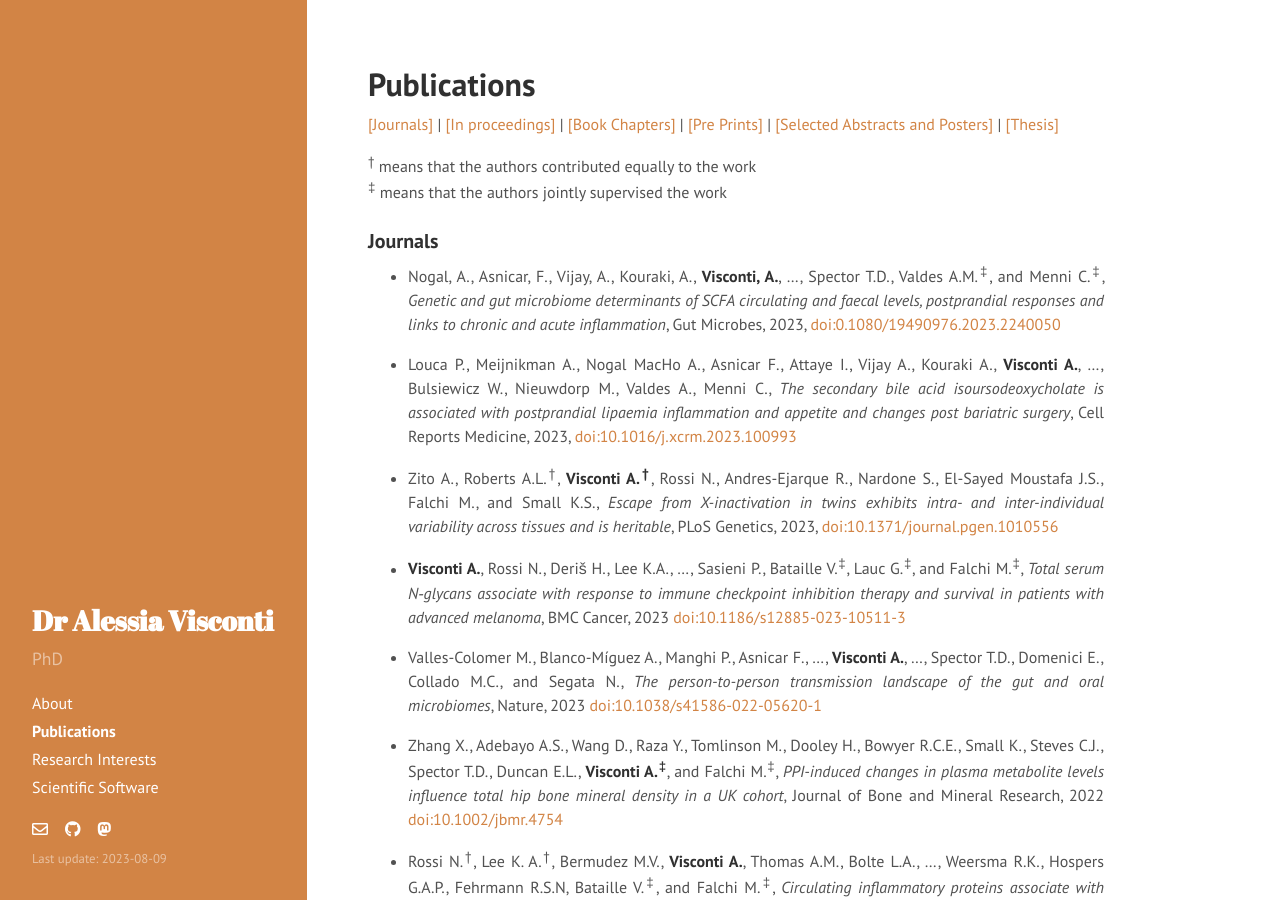
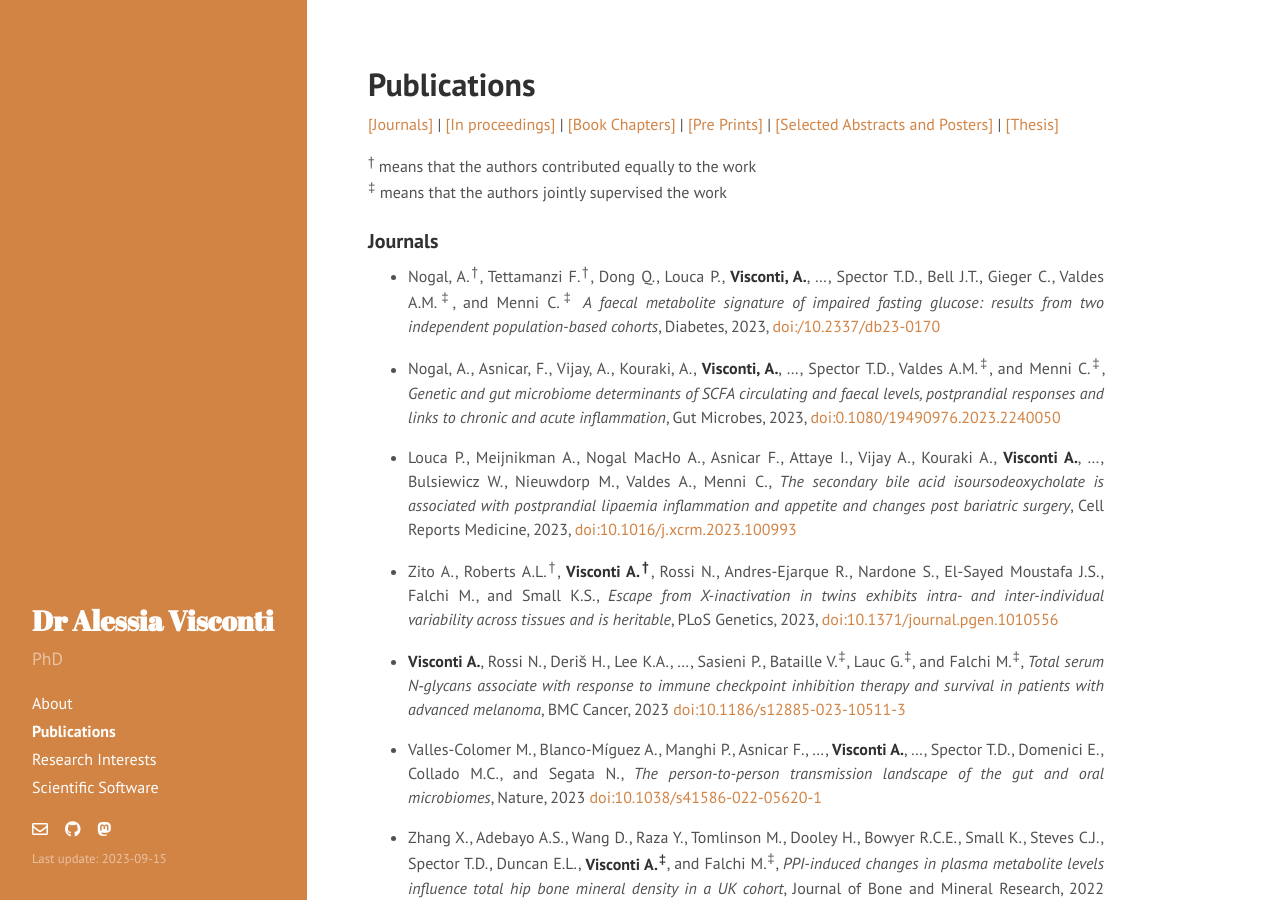
Before and after one commit to alesssia/alesssia.github.io, a Jekyll site: the page built from publications.md, in a window 1280 px wide and 900 px high. Built offline with Jekyll 4.4.1, drawn with Linux system fonts in a browser that asks for light colours; nearby versions of some CDN libraries; a style sheet for code colours, icons or effects is not loaded.

Commit message:
Added Diabetes to publications

```diff
--- a/_config.yml
+++ b/_config.yml
@@ -11,7 +11,7 @@ tagline:     ''
 description: 'PhD'
 url:         http://alesssia.github.io/
 baseurl:     /
-lastmod:    '2023-08-09'
+lastmod:    '2023-09-15'
 
 author:
   name:      'Alessia Visconti'
--- a/publications.md
+++ b/publications.md
@@ -16,6 +16,8 @@ title: Publications
 <sup>‡</sup> means that the authors jointly supervised the work
 
 ###  Journals
+
+- Nogal, A.<sup>†</sup>, Tettamanzi F.<sup>†</sup>, Dong Q., Louca P., **Visconti, A.**, ...,  Spector T.D., Bell J.T., Gieger C., Valdes A.M.<sup>‡</sup>, and Menni C.<sup>‡</sup> *A faecal metabolite signature of impaired fasting glucose: results from two independent population-based cohorts*, Diabetes, 2023, [doi:/10.2337/db23-0170](https://diabetesjournals.org/diabetes/article/doi/10.2337/db23-0170/153601/A-faecal-metabolite-signature-of-impaired-fasting)
 
 - Nogal, A., Asnicar, F., Vijay, A., Kouraki, A., **Visconti, A.**, ..., Spector T.D., Valdes A.M.<sup>‡</sup>, and Menni C.<sup>‡</sup>, *Genetic and gut microbiome determinants of SCFA circulating and faecal levels, postprandial responses and links to chronic and acute inflammation*, Gut Microbes, 2023, [doi:0.1080/19490976.2023.2240050](https://www.tandfonline.com/doi/full/10.1080/19490976.2023.2240050)
 
```
Also changed, not shown: 2 other files.
